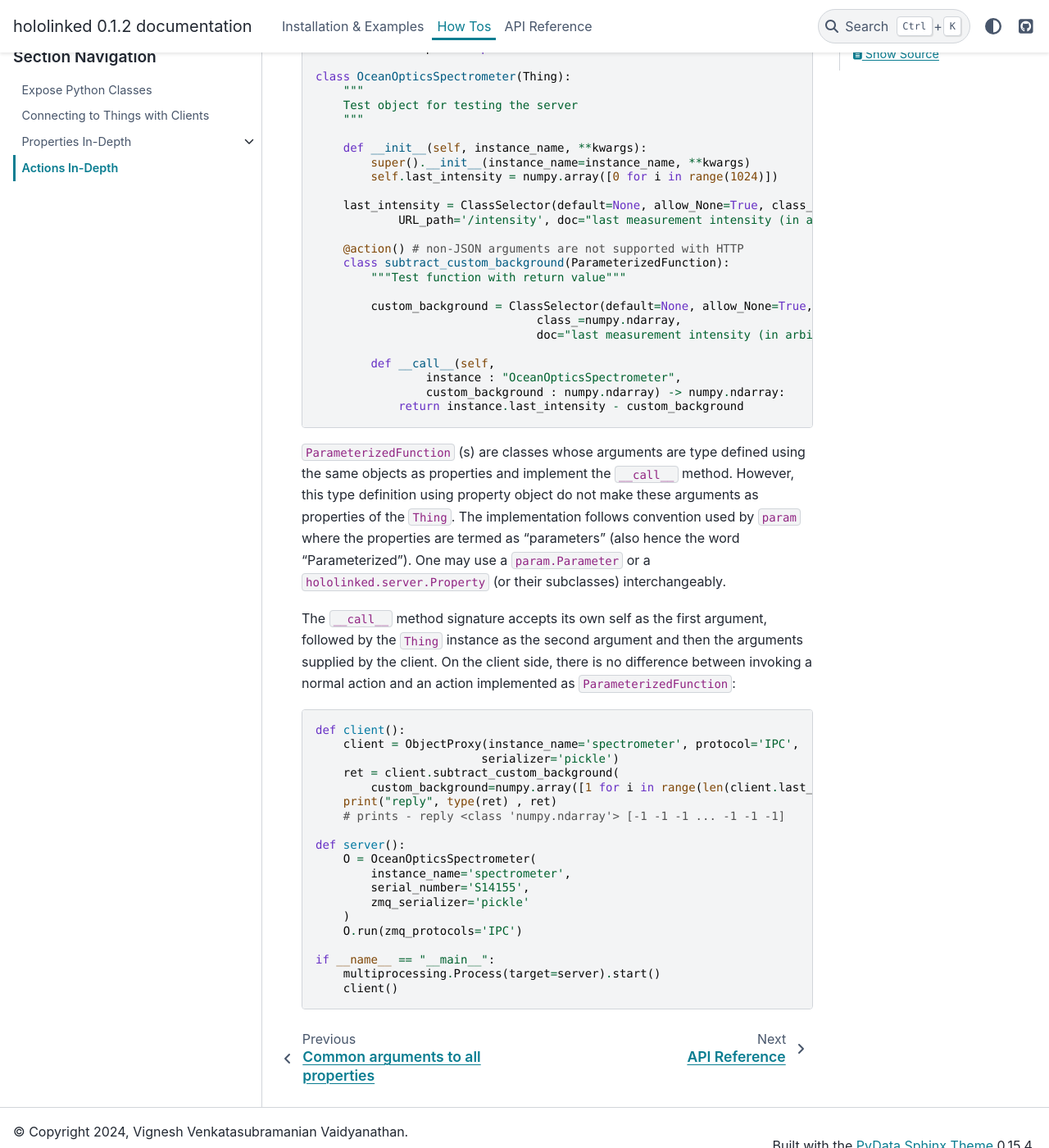
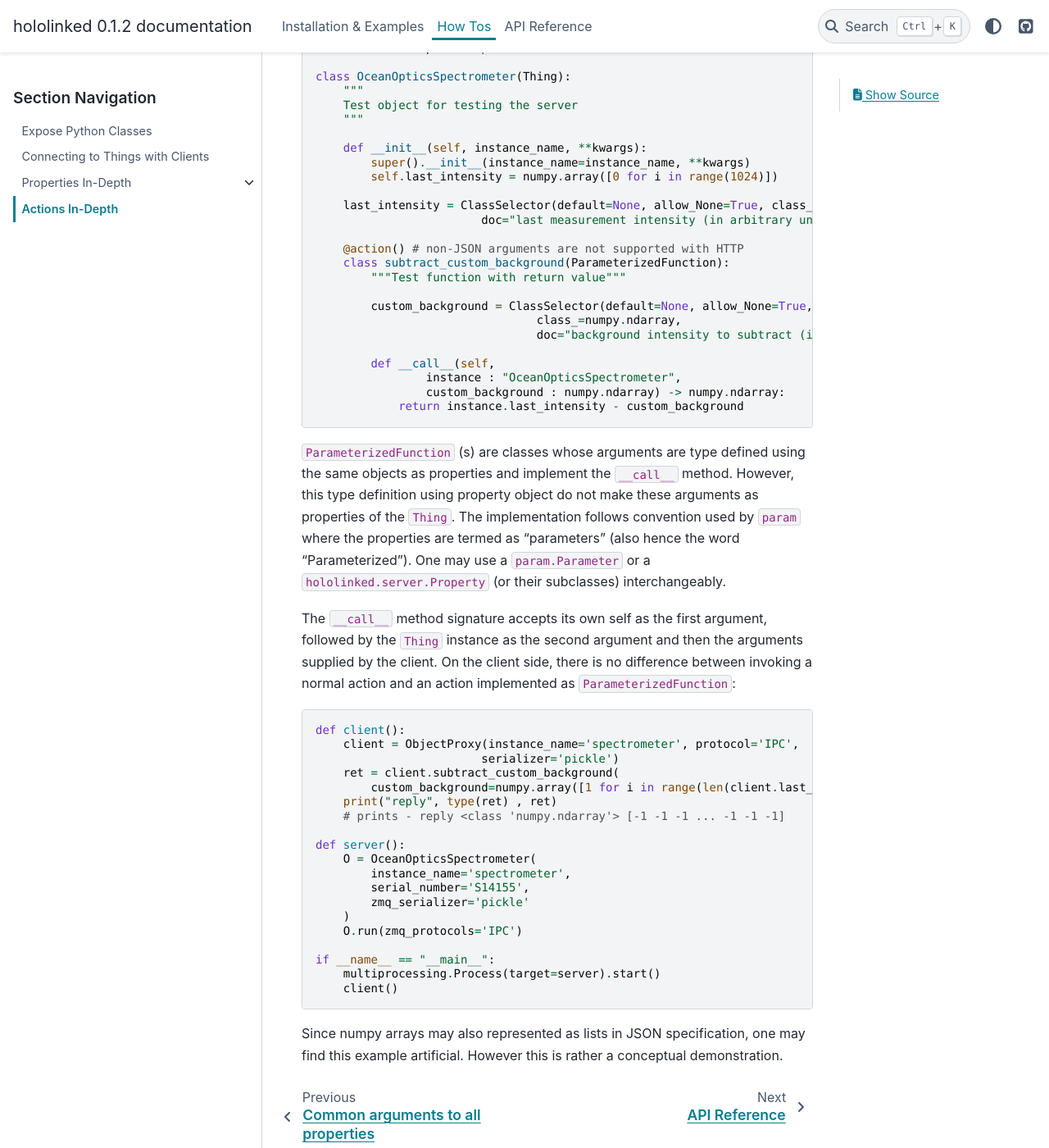
Before and after one commit to VigneshVSV/hololinked-docs, a Sphinx documentation site: the page built from source/howto/actions/index.rst, in a window 1280 px wide and 1400 px high, scrolled down 1289 px. Shown: the whole window at 82% size. Built offline with Sphinx 7.4.7 and the PyData theme 0.15.4, drawn with Linux system fonts in a browser that asks for light colours.

Commit message:
actions doc bug fix

```diff
--- a/source/howto/actions/index.rst
+++ b/source/howto/actions/index.rst
@@ -38,3 +38,6 @@
 
 .. literalinclude:: ../code/actions/parameterized_function.py
     :lines: 36-54
+
+Since numpy arrays may also represented as lists in JSON specification, one may find this example artificial.
+However this is rather a conceptual demonstration.
--- a/source/howto/code/actions/parameterized_function.py
+++ b/source/howto/code/actions/parameterized_function.py
@@ -17,7 +17,7 @@
         self.last_intensity = numpy.array([0 for i in range(1024)])
 
     last_intensity = ClassSelector(default=None, allow_None=True, class_=numpy.ndarray,
-            URL_path='/intensity', doc="last measurement intensity (in arbitrary units)")
+                	doc="last measurement intensity (in arbitrary units)")
 
     @action() # non-JSON arguments are not supported with HTTP
     class subtract_custom_background(ParameterizedFunction):
@@ -25,7 +25,7 @@
 
         custom_background = ClassSelector(default=None, allow_None=True,
                                 class_=numpy.ndarray,
-                                doc="last measurement intensity (in arbitrary units)")
+                                doc="background intensity to subtract (in arbitrary units)")
 
         def __call__(self,
                 instance : "OceanOpticsSpectrometer",
```
